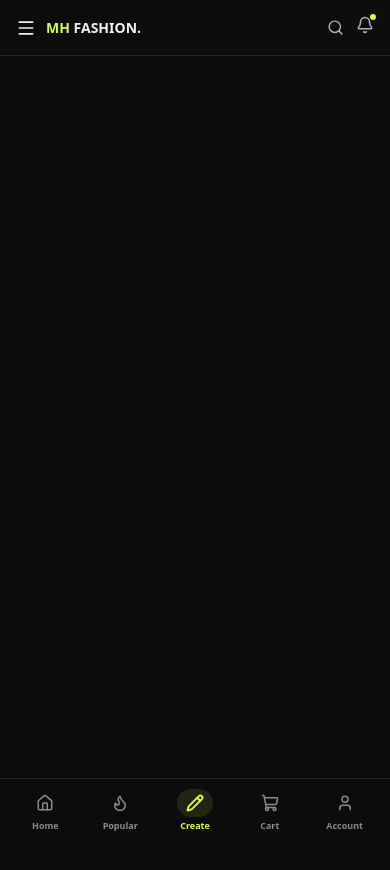
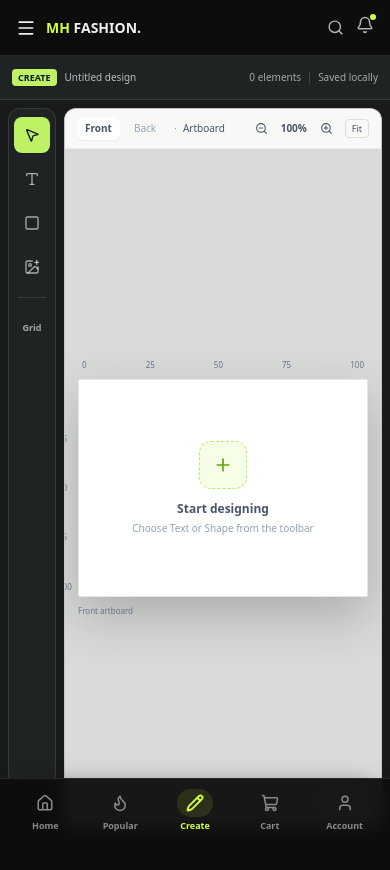
Before and after one commit to mhfashion/mhfashion, a Next.js app in the folder apps/web/: page /create in a window 390 px wide. Shown: the top 870 px of the page. Before the commit the page ends 844 px from the top, so only its background shows below. Built offline with nearby package versions, Linux system fonts and the light colour scheme.

Commit message:
feat: add clean Kittl-style canvas editor
Add a fresh responsive pasteboard and centered artboard below the existing Header,
with Front/Back tabs, ruler marks, zoom controls, grid toggle, draggable text and
shape nodes, and compact create tools.

```diff
--- a/apps/web/src/app/create/page.tsx
+++ b/apps/web/src/app/create/page.tsx
@@ -1,5 +1,11 @@
 import Header from "@/components/Header";
+import KittlCanvas from "@/components/KittlCanvas";
 
 export default function CreatePage() {
-  return <Header />;
+  return (
+    <>
+      <Header />
+      <KittlCanvas />
+    </>
+  );
 }
--- /dev/null
+++ b/apps/web/src/components/KittlCanvas.tsx
@@ -0,0 +1,97 @@
+"use client";
+
+import { ImagePlus, MousePointer2, PanelLeft, Plus, Square, Type, ZoomIn, ZoomOut } from "lucide-react";
+import { useRef, useState } from "react";
+
+type CanvasNode = {
+  id: string;
+  kind: "text" | "shape";
+  label: string;
+  x: number;
+  y: number;
+};
+
+const INITIAL_NODES: CanvasNode[] = [];
+
+export default function KittlCanvas() {
+  const [nodes, setNodes] = useState<CanvasNode[]>(INITIAL_NODES);
+  const [selectedId, setSelectedId] = useState<string | null>(null);
+  const [zoom, setZoom] = useState(100);
+  const [grid, setGrid] = useState(false);
+  const [dragging, setDragging] = useState<{ id: string; offsetX: number; offsetY: number } | null>(null);
+  const stageRef = useRef<HTMLDivElement>(null);
+
+  function addNode(kind: CanvasNode["kind"]) {
+    const id = `${kind}-${Date.now()}`;
+    const node: CanvasNode = { id, kind, label: kind === "text" ? "Your text" : "Shape", x: 50, y: 50 };
+    setNodes((current) => [...current, node]);
+    setSelectedId(id);
+  }
+
+  function pointerPosition(event: React.PointerEvent<HTMLElement>) {
+    const rect = stageRef.current?.getBoundingClientRect();
+    if (!rect) return null;
+    return { x: ((event.clientX - rect.left) / rect.width) * 100, y: ((event.clientY - rect.top) / rect.height) * 100 };
+  }
+
+  function beginDrag(event: React.PointerEvent<HTMLButtonElement>, node: CanvasNode) {
+    const position = pointerPosition(event);
+    if (!position) return;
+    event.currentTarget.setPointerCapture(event.pointerId);
+    setSelectedId(node.id);
+    setDragging({ id: node.id, offsetX: position.x - node.x, offsetY: position.y - node.y });
+  }
+
+  function moveNode(event: React.PointerEvent<HTMLDivElement>) {
+    if (!dragging) return;
+    const position = pointerPosition(event);
+    if (!position) return;
+    setNodes((current) => current.map((node) => node.id === dragging.id ? { ...node, x: Math.max(4, Math.min(96, position.x - dragging.offsetX)), y: Math.max(5, Math.min(95, position.y - dragging.offsetY)) } : node));
+  }
+
+  return (
+    <div className="flex h-[calc(100dvh-4rem)] min-h-[560px] flex-col overflow-hidden bg-[#181a1b] text-slate-900">
+      <div className="flex h-11 shrink-0 items-center justify-between border-b border-white/10 bg-[#202324] px-3 text-white">
+        <div className="flex items-center gap-2"><span className="rounded bg-lime-300 px-1.5 py-0.5 text-[9px] font-black text-slate-900">CREATE</span><span className="text-[10px] font-medium text-white/70">Untitled design</span></div>
+        <div className="flex items-center gap-1 text-[10px] text-white/60"><span>{nodes.length} elements</span><span className="mx-1 h-3 w-px bg-white/15" /><span>Saved locally</span></div>
+      </div>
+
+      <div className="flex min-h-0 flex-1 gap-2 p-2">
+        <aside className="flex w-12 shrink-0 flex-col items-center gap-2 rounded-xl border border-white/10 bg-[#202324] py-2 sm:w-14">
+          <button type="button" title="Select" className="flex h-9 w-9 items-center justify-center rounded-lg bg-lime-300 text-slate-900 shadow-sm"><MousePointer2 size={16} /></button>
+          <button type="button" title="Add text" onClick={() => addNode("text")} className="flex h-9 w-9 items-center justify-center rounded-lg text-white/60 hover:bg-white/10 hover:text-white"><Type size={16} /></button>
+          <button type="button" title="Add shape" onClick={() => addNode("shape")} className="flex h-9 w-9 items-center justify-center rounded-lg text-white/60 hover:bg-white/10 hover:text-white"><Square size={16} /></button>
+          <button type="button" title="Upload image" className="flex h-9 w-9 items-center justify-center rounded-lg text-white/60 hover:bg-white/10 hover:text-white"><ImagePlus size={16} /></button>
+          <span className="my-1 h-px w-7 bg-white/10" />
+          <button type="button" title="Toggle grid" aria-pressed={grid} onClick={() => setGrid((value) => !value)} className={`flex h-9 w-9 items-center justify-center rounded-lg text-[9px] font-bold ${grid ? "bg-white text-slate-900" : "text-white/60 hover:bg-white/10 hover:text-white"}`}>Grid</button>
+        </aside>
+
+        <main className="flex min-w-0 flex-1 flex-col overflow-hidden rounded-xl border border-black/10 bg-[#d9dbd8]">
+          <div className="flex h-10 shrink-0 items-center justify-between border-b border-black/5 bg-[#f8f9f6] px-3 text-[10px] text-slate-600">
+            <div className="flex items-center gap-1.5"><button type="button" className="rounded-md bg-white px-2 py-1 font-semibold shadow-sm">Front</button><button type="button" className="rounded-md px-2 py-1 text-slate-400 hover:bg-white">Back</button><span className="ml-1 text-slate-400">·</span><span>Artboard</span></div>
+            <div className="flex items-center gap-1"><button type="button" aria-label="Zoom out" onClick={() => setZoom((value) => Math.max(50, value - 10))} className="rounded p-1 hover:bg-white"><ZoomOut size={13} /></button><span className="w-9 text-center font-semibold">{zoom}%</span><button type="button" aria-label="Zoom in" onClick={() => setZoom((value) => Math.min(160, value + 10))} className="rounded p-1 hover:bg-white"><ZoomIn size={13} /></button><button type="button" title="Fit artboard" onClick={() => setZoom(100)} className="ml-1 rounded border border-black/10 px-1.5 py-0.5 text-[9px] hover:bg-white">Fit</button></div>
+          </div>
+
+          <div className="relative flex min-h-0 flex-1 items-center justify-center overflow-auto p-7 sm:p-12" onPointerMove={moveNode} onPointerUp={() => setDragging(null)}>
+            <div className="relative aspect-[4/3] w-[min(82vw,760px)] min-w-[290px] max-w-full shrink-0">
+              <div className="pointer-events-none absolute -top-5 left-0 right-0 flex justify-between px-1 text-[8px] font-medium text-slate-500"><span>0</span><span>25</span><span>50</span><span>75</span><span>100</span></div>
+              <div className="pointer-events-none absolute -left-5 top-0 bottom-0 flex flex-col justify-between py-1 text-[8px] font-medium text-slate-500"><span>0</span><span>25</span><span>50</span><span>75</span><span>100</span></div>
+              <div ref={stageRef} className={`relative h-full w-full overflow-hidden rounded-[2px] border border-black/10 bg-white shadow-[0_20px_50px_rgba(30,34,31,0.24)] ${grid ? "bg-[linear-gradient(45deg,#eef0ed_25%,transparent_25%),linear-gradient(-45deg,#eef0ed_25%,transparent_25%),linear-gradient(45deg,transparent_75%,#eef0ed_75%),linear-gradient(-45deg,transparent_75%,#eef0ed_75%)] bg-[length:24px_24px] bg-[position:0_0,0_12px,12px_-12px,-12px_0]" : ""}`}>
+                {!nodes.length && <div className="pointer-events-none absolute inset-0 flex flex-col items-center justify-center text-center"><div className="mb-3 flex h-12 w-12 items-center justify-center rounded-xl border border-dashed border-lime-400/70 bg-lime-50 text-lime-600"><Plus size={20} /></div><p className="text-xs font-semibold text-slate-600">Start designing</p><p className="mt-1 text-[10px] text-slate-400">Choose Text or Shape from the toolbar</p></div>}
+                {nodes.map((node) => <button key={node.id} type="button" onPointerDown={(event) => beginDrag(event, node)} onClick={() => setSelectedId(node.id)} style={{ left: `${node.x}%`, top: `${node.y}%` }} className={`absolute -translate-x-1/2 -translate-y-1/2 ${node.kind === "text" ? "px-4 py-2 text-xl font-bold" : "h-24 w-24 rounded-2xl bg-lime-300"} ${selectedId === node.id ? "ring-2 ring-lime-500 ring-offset-2" : ""}`}>{node.kind === "text" ? node.label : ""}</button>)}
+              </div>
+              <span className="pointer-events-none absolute -bottom-5 left-0 text-[8px] font-medium text-slate-500">Front artboard</span>
+            </div>
+            <div className="pointer-events-none absolute bottom-2 right-3 rounded bg-white/80 px-2 py-1 text-[8px] text-slate-500 shadow-sm">{zoom}%</div>
+          </div>
+        </main>
+
+        <aside className="hidden w-52 shrink-0 flex-col rounded-xl border border-border bg-[#fbfcfa] md:flex">
+          <div className="border-b border-border px-3 py-3"><p className="text-[10px] font-bold">Design</p><p className="mt-1 text-[9px] leading-relaxed text-slate-400">Select an element to edit its position and style.</p></div>
+          <div className="flex-1 p-3 text-[9px] text-slate-400">{selectedId ? "Selected element · drag it on the artboard" : "No selection"}</div>
+          <div className="border-t border-border p-2"><button type="button" className="flex w-full items-center justify-center gap-1 rounded-lg border border-border py-2 text-[9px] text-slate-500"><PanelLeft size={12} /> Layers coming next</button></div>
+        </aside>
+      </div>
+    </div>
+  );
+}
```
